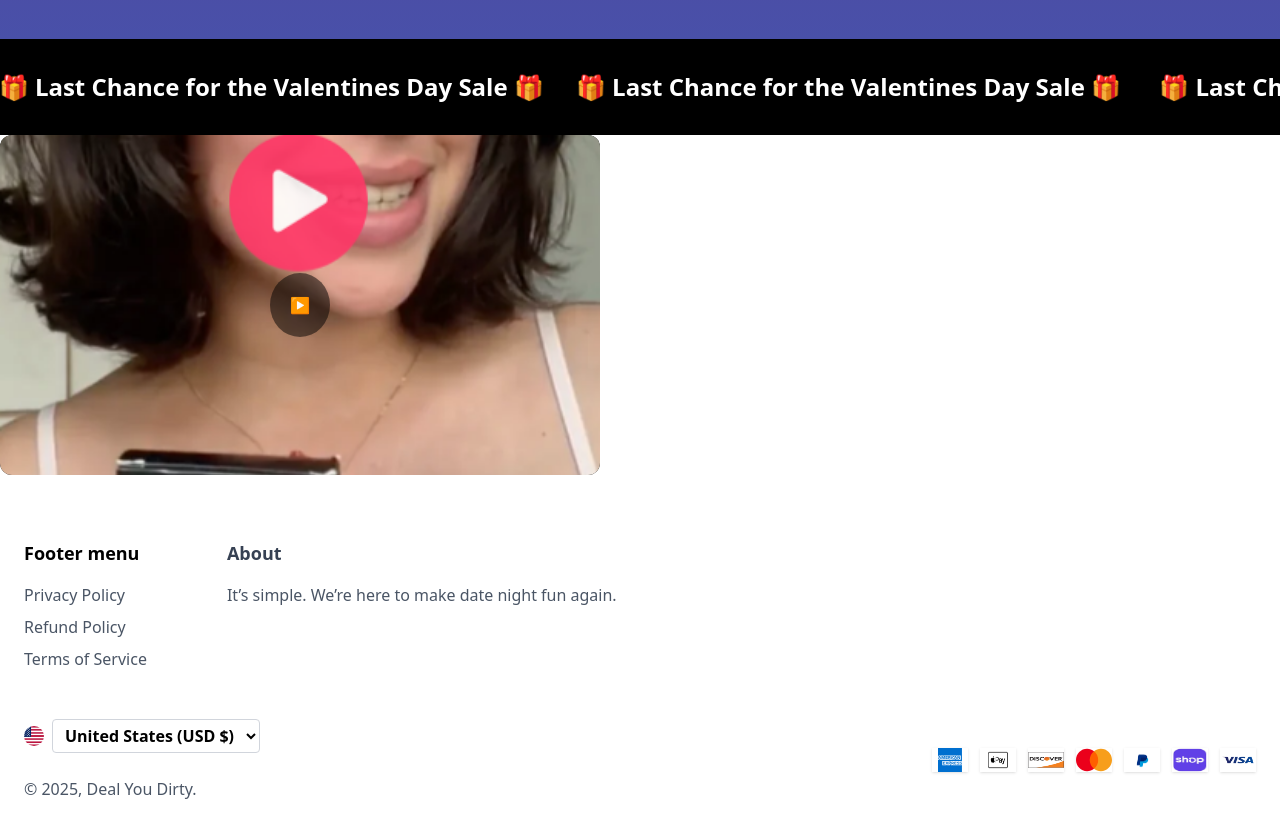
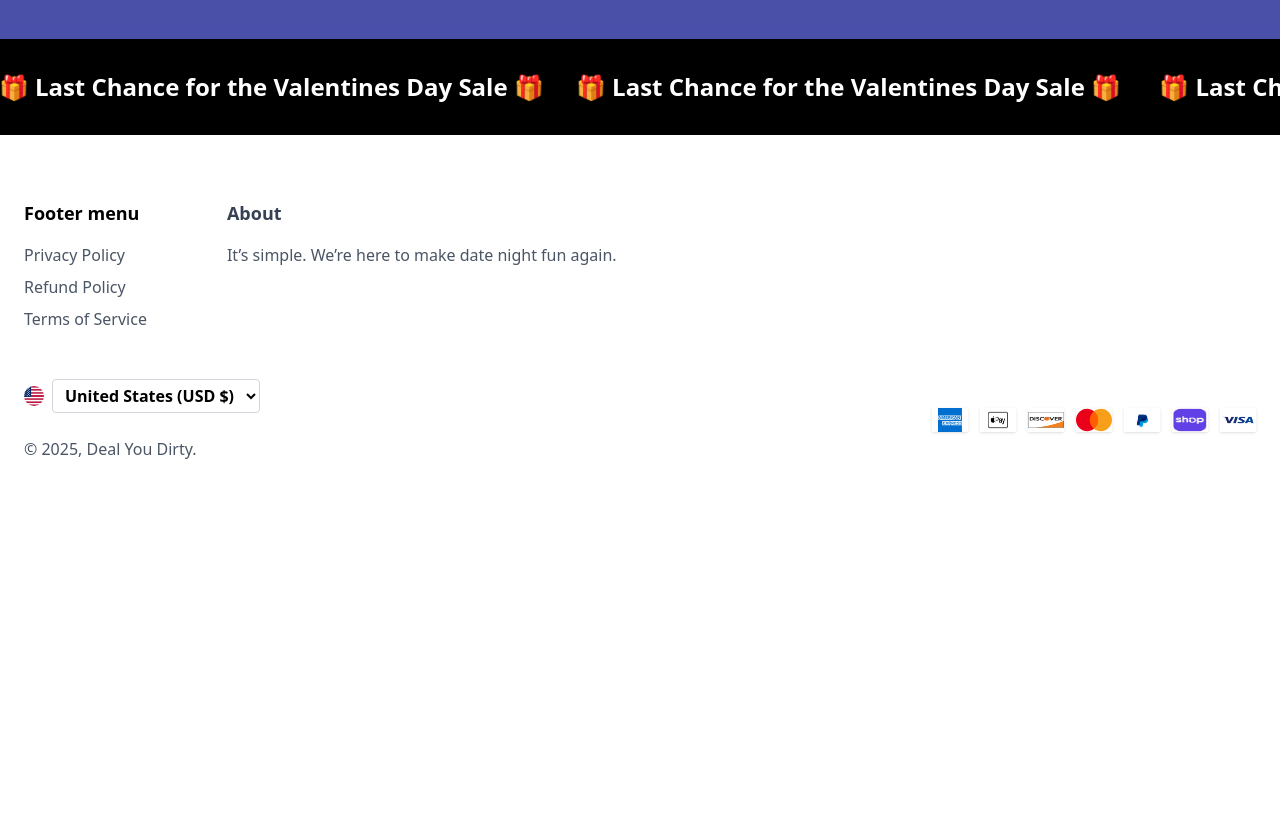
Before and after one commit to gleicesantos22/dealyourdirt2.0, a Next.js app: page / in a window 1280 px wide. Shown: the part 1940-2777 px from the top of the page. After the commit the page ends 2465 px from the top, so only its background shows below. Built offline with nearby package versions, Linux system fonts and the light colour scheme.

Commit message:
video fixed

```diff
--- a/src/app/page.js
+++ b/src/app/page.js
@@ -1,13 +1,13 @@
 import ProductGrid from "@/components/ProductGird";
 import ValentineMarquee from "@/components/ValentineMarquee";
-import VideoWithThumbnail from "@/components/VideoWithThumbnail";
+
 
 export default function Home() {
   return (
     <div>
       <ProductGrid></ProductGrid>
       <ValentineMarquee></ValentineMarquee>
-      <VideoWithThumbnail></VideoWithThumbnail>
+
     </div>
   );
 }
--- a/src/components/VideoWithThumbnail.jsx
+++ /dev/null
@@ -1,95 +0,0 @@
-"use client";
-
-import React, { useRef, useState } from "react";
-
-export default function VideoWithThumbnail() {
-  const videoRef = useRef(null);
-  const [playing, setPlaying] = useState(false);
-
-  const togglePlay = async () => {
-    if (!videoRef.current) return;
-
-    try {
-      if (videoRef.current.paused) {
-        await videoRef.current.play();
-        setPlaying(true);
-      } else {
-        videoRef.current.pause();
-        setPlaying(false);
-      }
-    } catch (err) {
-      console.error("Play error:", err);
-    }
-  };
-
-  return (
-    <div
-      style={{
-        position: "relative",
-        width: "600px",
-        height: "340px",
-        borderRadius: "12px",
-        overflow: "hidden",
-        backgroundColor: "black",
-      }}
-    >
-      {/* Thumbnail */}
-      {!playing && (
-        <img
-          src="/thumbnail1.png"
-          alt="Video thumbnail"
-          style={{
-            position: "absolute",
-            width: "100%",
-            height: "100%",
-            objectFit: "cover",
-            cursor: "pointer",
-            top: 0,
-            left: 0,
-            zIndex: 2,
-          }}
-          onClick={togglePlay}
-        />
-      )}
-
-      {/* Play button */}
-      {!playing && (
-        <button
-          onClick={togglePlay}
-          style={{
-            position: "absolute",
-            top: "50%",
-            left: "50%",
-            transform: "translate(-50%, -50%)",
-            zIndex: 3,
-            backgroundColor: "rgba(0,0,0,0.5)",
-            border: "none",
-            borderRadius: "50%",
-            padding: "20px",
-            cursor: "pointer",
-          }}
-          aria-label="Play video"
-        >
-          ▶
-        </button>
-      )}
-
-      {/* Video element */}
-      <video
-        ref={videoRef}
-        src="/video1.mp4"
-        style={{
-          width: "100%",
-          height: "100%",
-          objectFit: "cover",
-          borderRadius: "12px",
-          display: playing ? "block" : "none",
-        }}
-        controls
-        muted
-        playsInline
-        onEnded={() => setPlaying(false)}
-      />
-    </div>
-  );
-}
```
